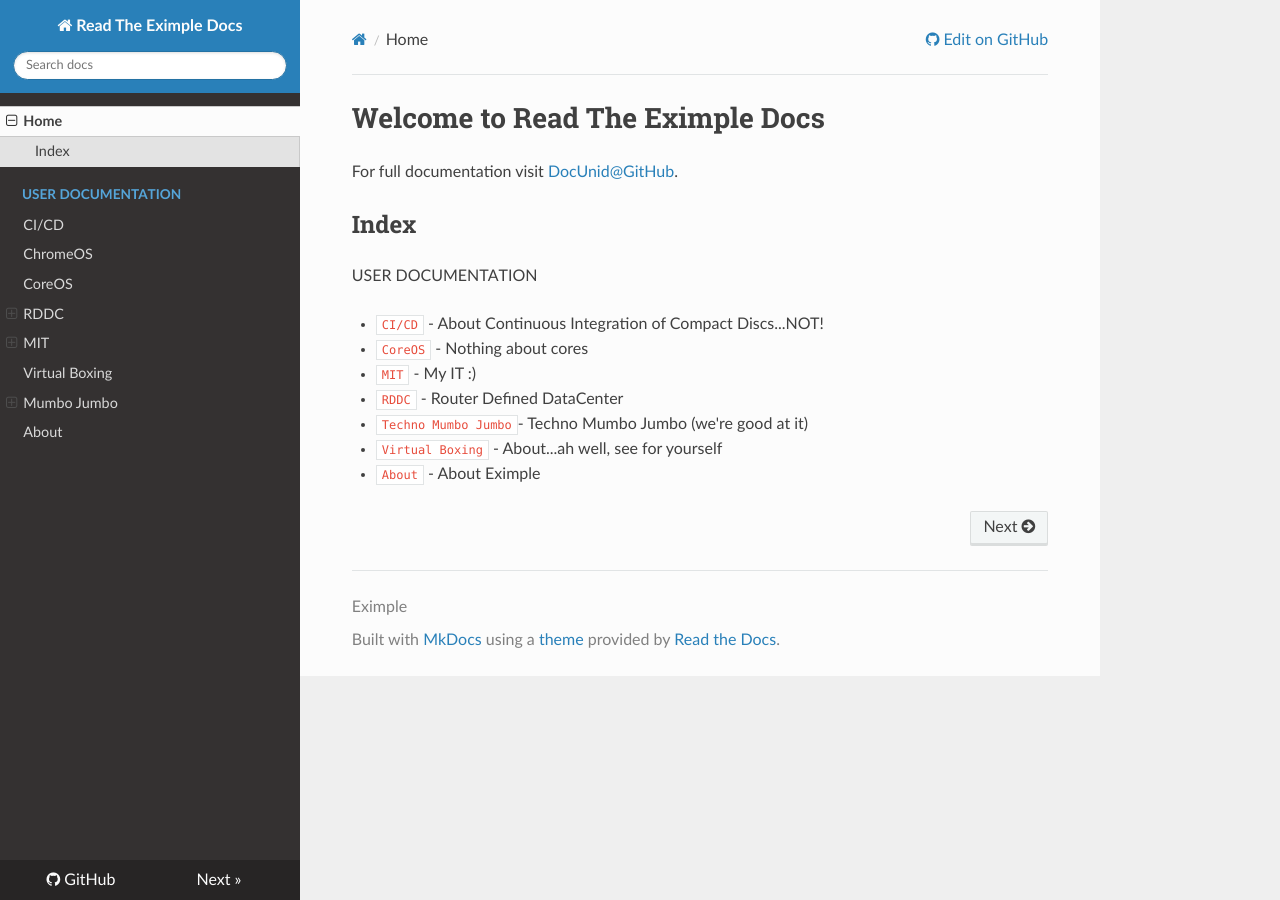
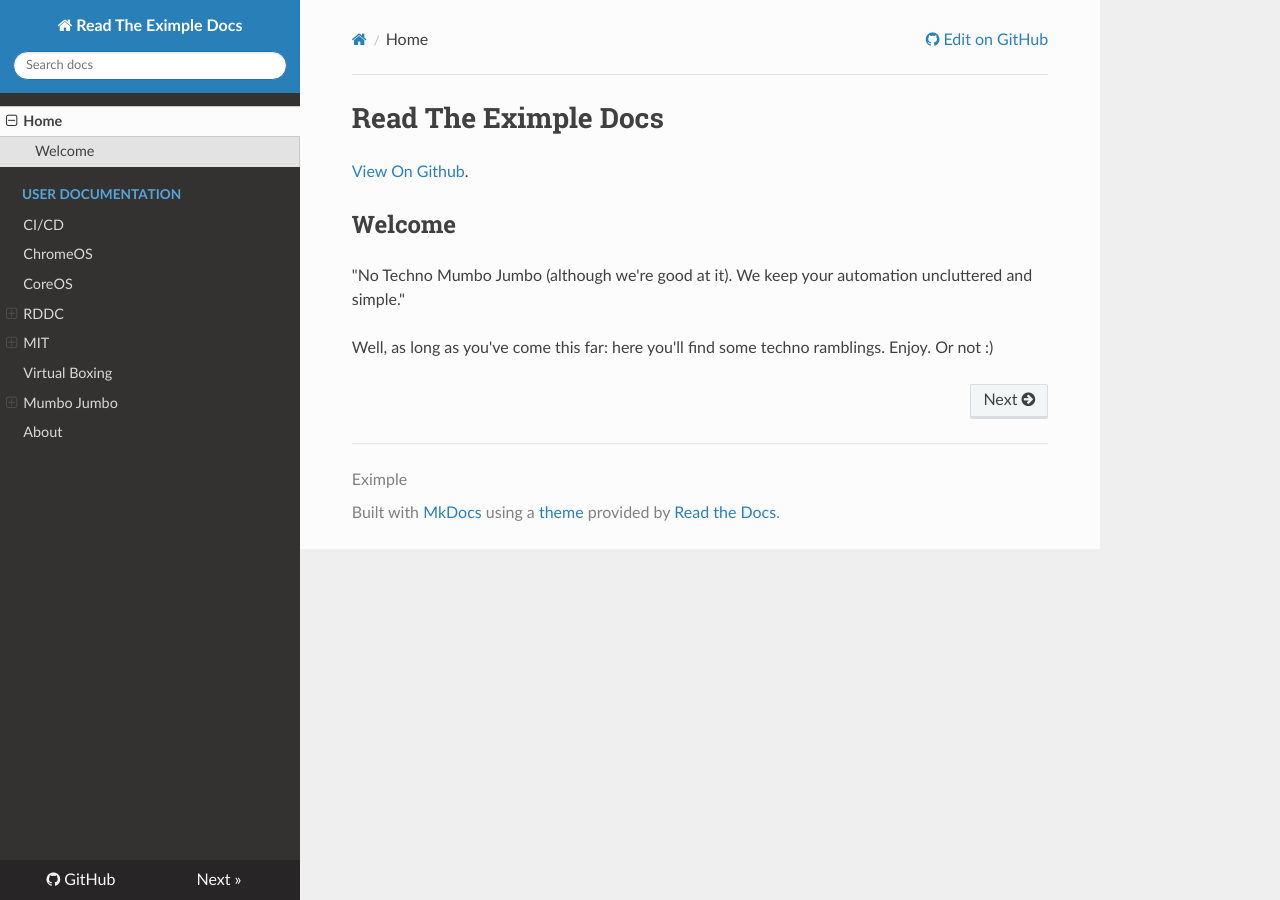
Before and after one commit to docunid/readthemanuals.md, an MkDocs documentation site: the page built from docs/index.md, in a window 1280 px wide. Built offline with MkDocs 1.6.1, drawn with Linux system fonts in a browser that asks for light colours; nearby versions of some CDN libraries; old or Windows-style settings are respelled for this version of MkDocs.

Commit message:
remove index shizzle

```diff
--- a/docs/index.md
+++ b/docs/index.md
@@ -1,15 +1,9 @@
-# Welcome to Read The Eximple Docs
+# Read The Eximple Docs
 
-For full documentation visit [DocUnid@GitHub](https://docunid.github.io/).
+[View On Github](https://docunid.github.io/).
 
-## Index
+## Welcome
 
-USER DOCUMENTATION
+"No Techno Mumbo Jumbo (although we're good at it). We keep your automation uncluttered and simple."
 
-* `CI/CD` - About Continuous Integration of Compact Discs...NOT!
-* `CoreOS` - Nothing about cores
-* `MIT` - My IT :)
-* `RDDC` - Router Defined DataCenter
-* `Techno Mumbo Jumbo`- Techno Mumbo Jumbo (we're good at it)
-* `Virtual Boxing` - About...ah well, see for yourself
-* `About` - About Eximple
+Well, as long as you've come this far: here you'll find some techno ramblings. Enjoy. Or not :)
```
Also changed, not shown: docs/chromeos/index.md (+1 -1 lines).
